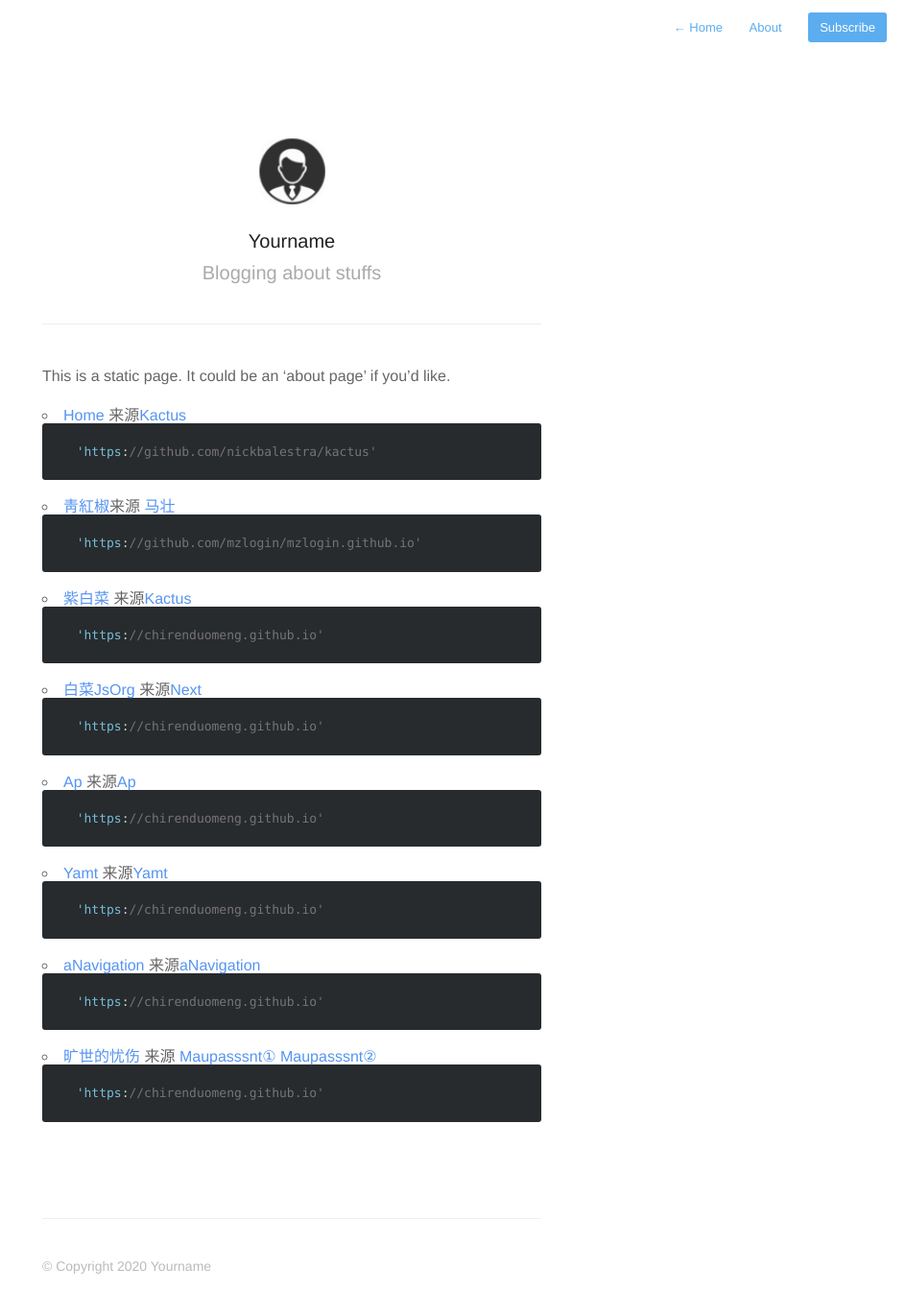
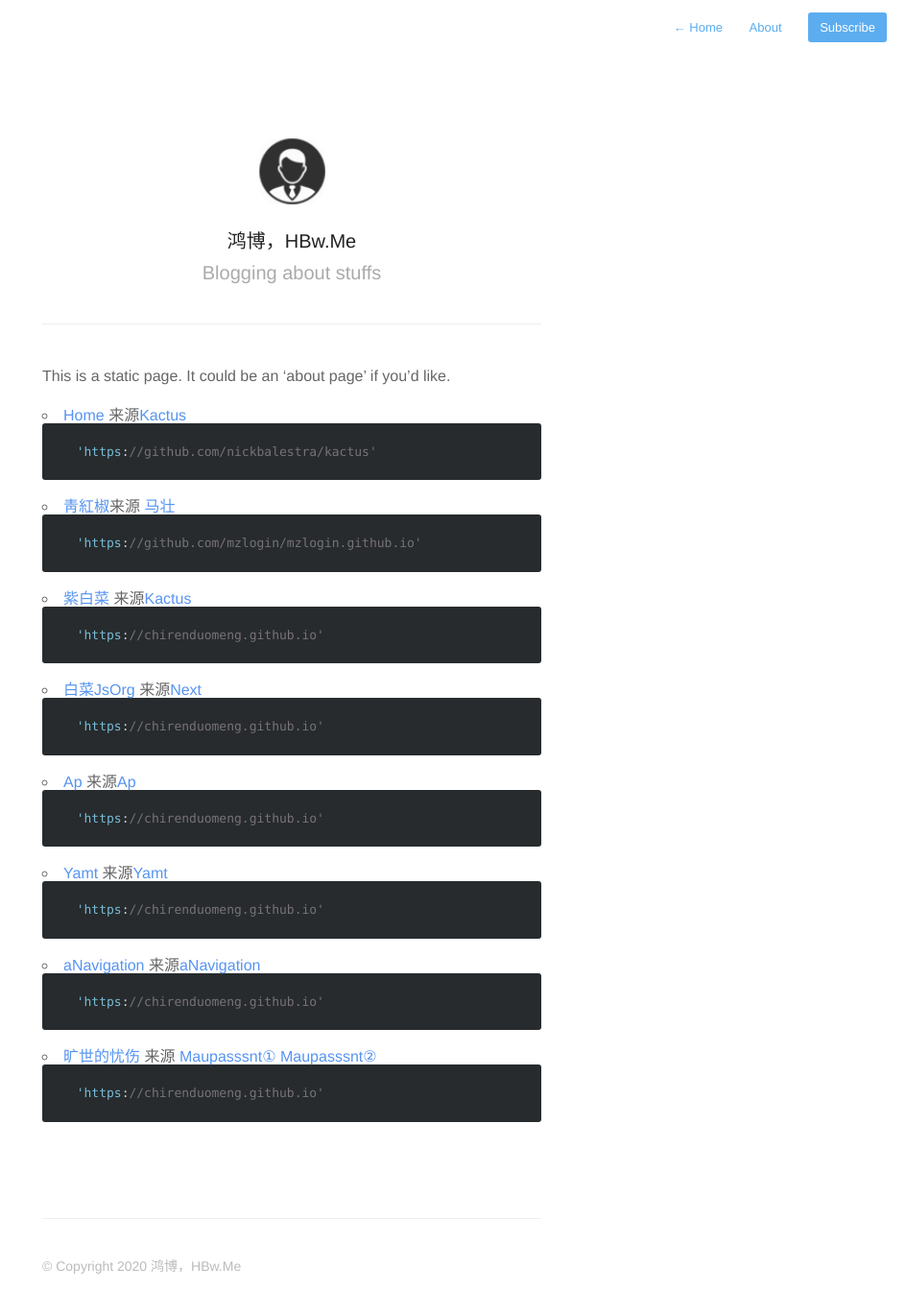
Before and after one commit to YiPianYe/icp, a Jekyll site: the page built from links.md, in a window 1280 px wide. Shown: the whole page at 96% size, without its empty margins (336-1280 px from the left). Built offline with Jekyll 4.4.1, drawn with Linux system fonts in a browser that asks for light colours.

Commit message:
Update _config.yml

```diff
--- a/_config.yml
+++ b/_config.yml
@@ -1,4 +1,4 @@
-name: Your New Jekyll Site
+name: Your New Jekyll
 description: Blogging about stuffs
 meta_description: "Your New Jekyll Site, Blogging about stuffs"
 
@@ -16,7 +16,7 @@ domain_name: 'https://hbw.me'
 
 # Details for the RSS feed generator
 url:            'https://hbw.me'
-author:         'Yourname'
+author:         '鸿博，HBw.Me'
 # authorTwitter:  'YourTwitterUsername'
 
 permalink:       /:title.html
```
